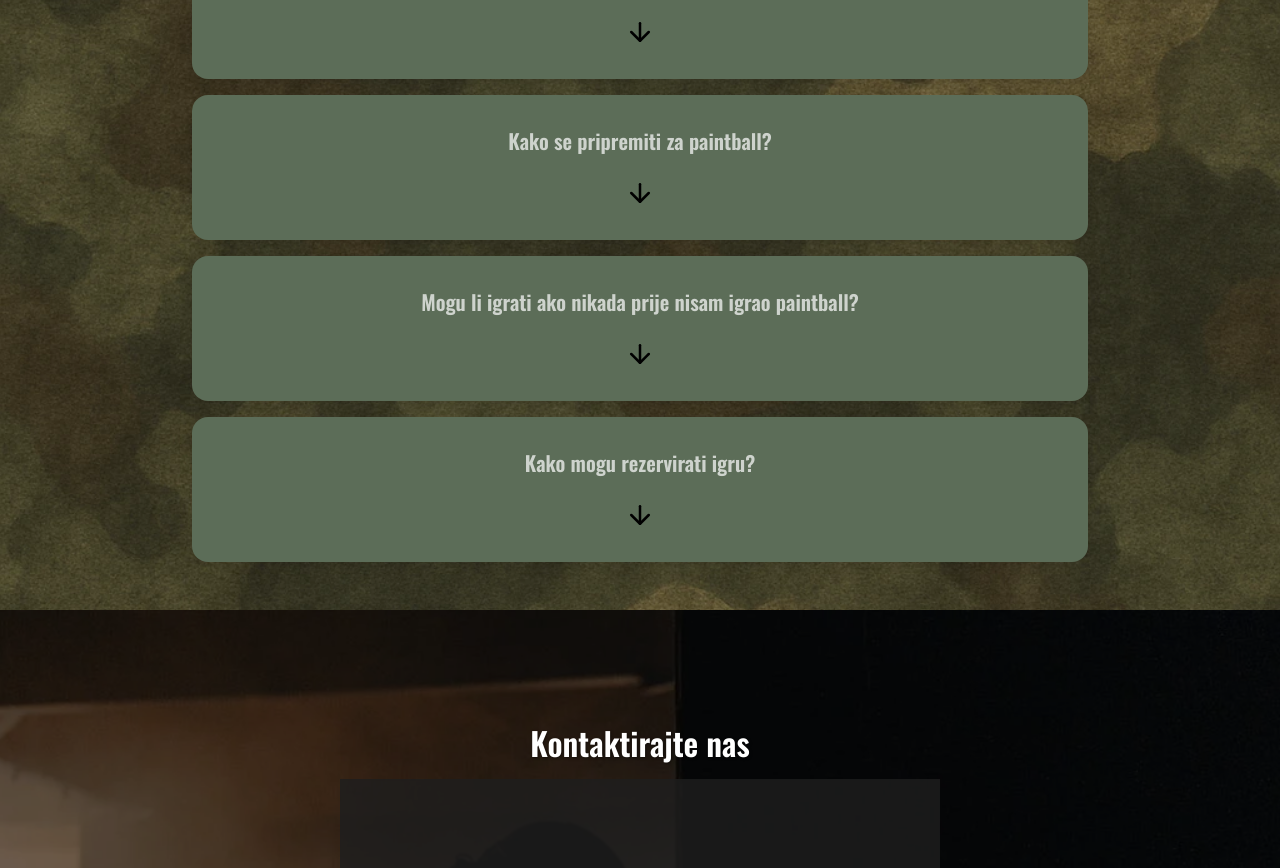
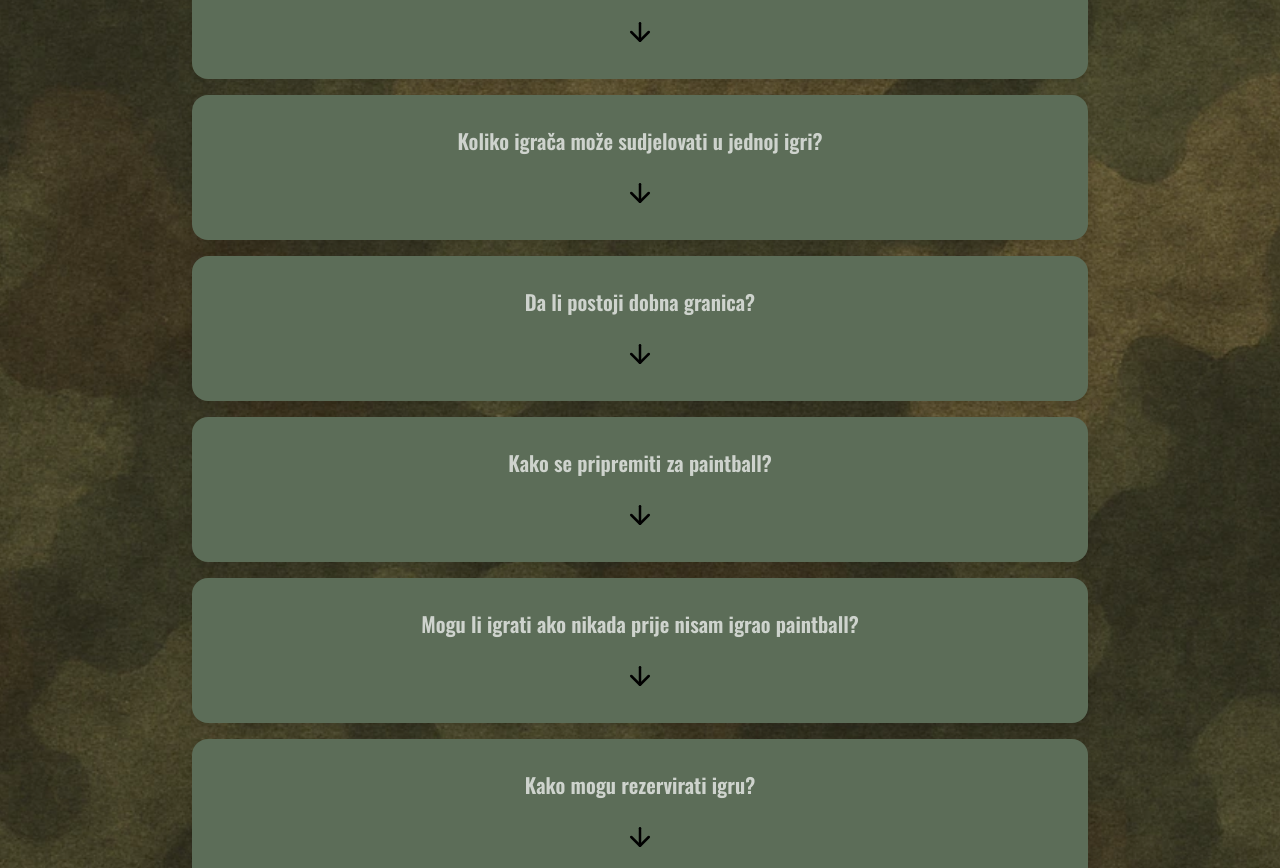
Before and after one commit to kristijan00/paintball, a Next.js app: page /faq in a window 1280 px wide. Shown: the part 1422-2290 px from the top of the page. Built offline with nearby package versions, Linux system fonts and the light colour scheme.

Commit message:
Updated about section, added new questions to FAQ

```diff
--- a/data/faq-data.ts
+++ b/data/faq-data.ts
@@ -5,11 +5,19 @@ export const questions = [
   },
   {
     question: 'Koliko traje jedna igra?',
-    answer: 'Jedna igra obično traje između 30 i 45 minuta, ovisno o scenariju igre i broju igrača.',
+    answer: 'Jedna igra obično traje najviše do 2h, ovisno o scenariju igre i broju igrača.',
   },
   {
     question: 'Je li paintball siguran?',
     answer: 'Da, paintball je siguran sport kada se poštuju pravila i koristi odgovarajuća zaštitna oprema. Svi igrači moraju nositi zaštitne maske i druge zaštitne elemente.',
+  },
+  {
+    question: 'Koliko igrača može sudjelovati u jednoj igri?',
+    answer: 'Na našem terenu može sudjelovati do 20 igrača, podijeljenih u dva tima po 10 igrača.',
+  },
+  {
+    question: 'Da li postoji dobna granica?',
+    answer: 'Da, paintball je namijenjen osobama starijim od 15 godina. Igrači mlađi od 18 godina moraju imati pisanu suglasnost roditelja ili skrbnika.',
   },
   {
     question: 'Kako se pripremiti za paintball?',
@@ -21,6 +29,6 @@ export const questions = [
   },
   {
     question: 'Kako mogu rezervirati igru?',
-    answer: 'Rezervacije možete napraviti putem naše web stranice ili nas kontaktirati izravno putem telefona ili e-maila.',
+    answer: 'Rezervacije trenutno možete napraviti tako da nas kontaktirate izravno putem telefona ili e-maila.',
   },
 ];
--- a/src/components/sections/about/about.tsx
+++ b/src/components/sections/about/about.tsx
@@ -21,7 +21,7 @@ const sections = [
   },
   {
     title: 'VELIČINA TEAM-A',
-    content: 'Naš teren može primiti do 20 igrača po timu, što omogućava dinamične i uzbudljive igre. Bez obzira na to da li ste početnik ili iskusan igrač, imamo nešto za svakoga.',
+    content: 'Naš teren može primiti do 20 igrača, podijeljenih u 2 ekipe po 10 igrača. To omogućava dinamične i uzbudljive igre. Bez obzira na to da li ste početnik ili iskusan igrač, imamo nešto za svakoga.',
     icon: <ShieldHalf size={100} color="var(--color-neutral)" className={styles.logo} />,
   },
 ];
```
